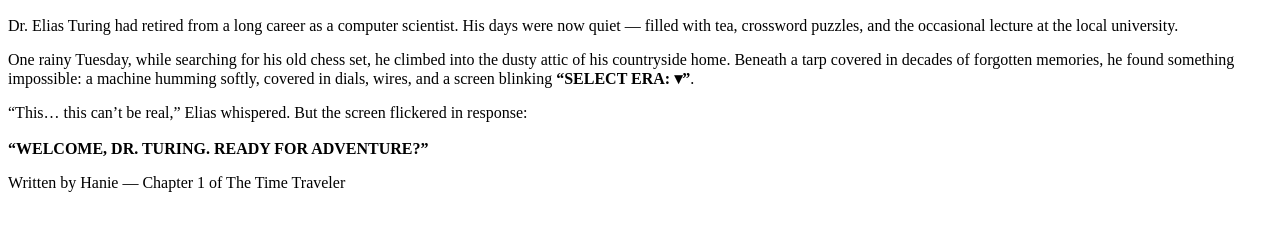
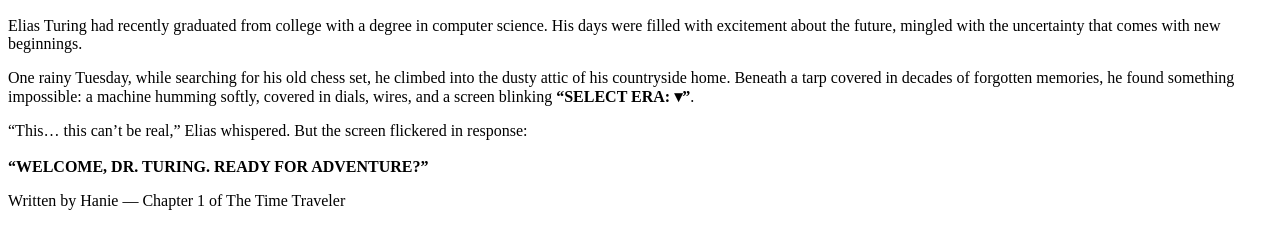
Before and after one commit to rineyazura-sudo/TheTimeTraveler, a plain HTML site: page index.html in a window 1280 px wide. Shown: the part 196-444 px from the top of the page. Drawn offline with Linux system fonts and the light colour scheme.

Commit message:
Updated Chapter 1: Changed character to a young college graduate

```diff
--- a/index.html
+++ b/index.html
@@ -16,9 +16,9 @@
                 <span style="font-size: 48pt;">👴</span> Chapter 1: The Attic Discovery
             </h2>
             <p>
-                Dr. Elias Turing had retired from a long career as a computer scientist.
-                His days were now quiet — filled with tea, crossword puzzles, and the occasional
-                lecture at the local university.
+                Elias Turing had recently graduated from college with a degree in computer science.
+                  His days were filled with excitement about the future, mingled with the uncertainty
+                  that comes with new beginnings.
             </p>
             <p>
                 One rainy Tuesday, while searching for his old chess set, he climbed into the dusty attic
```
